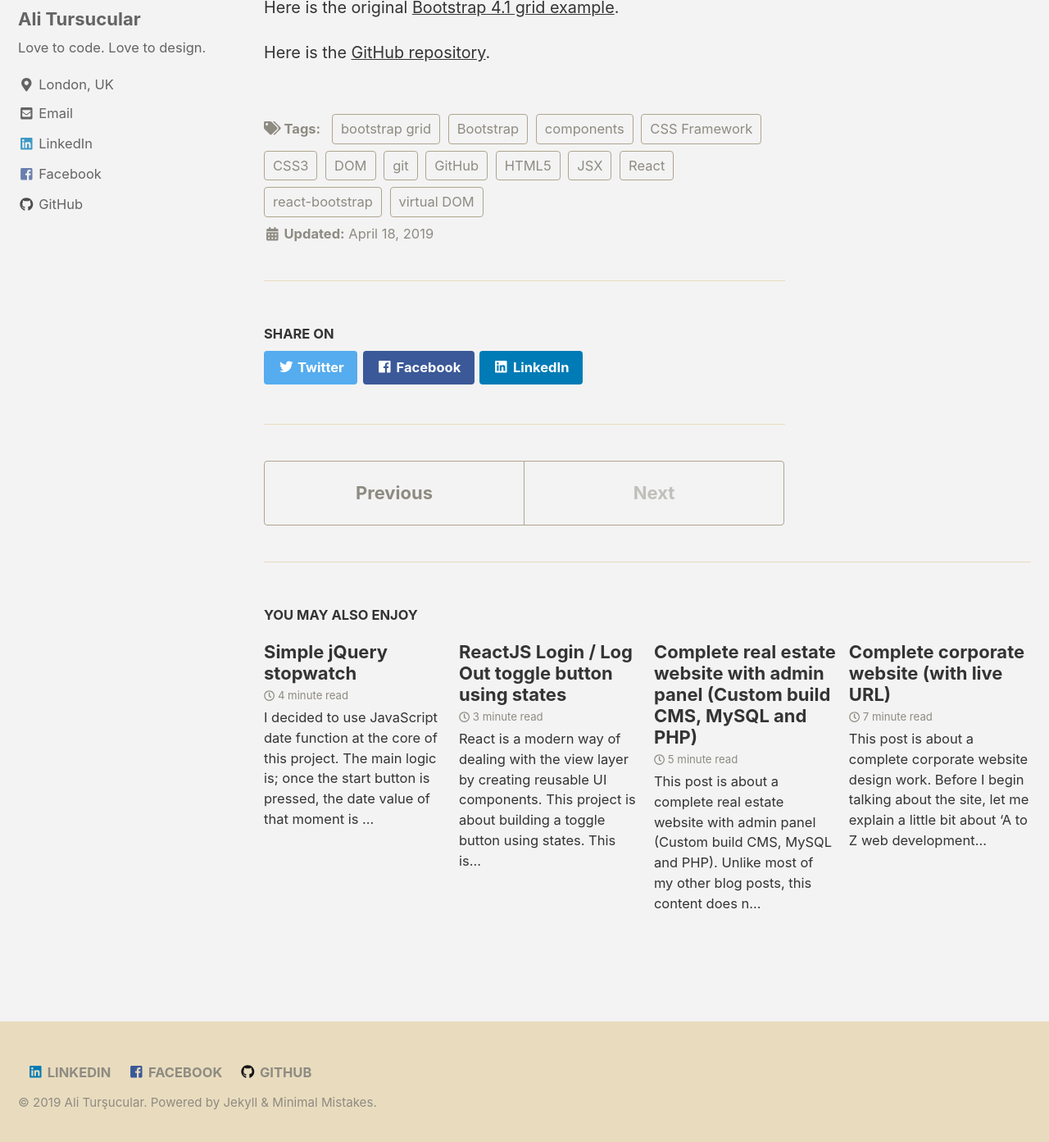
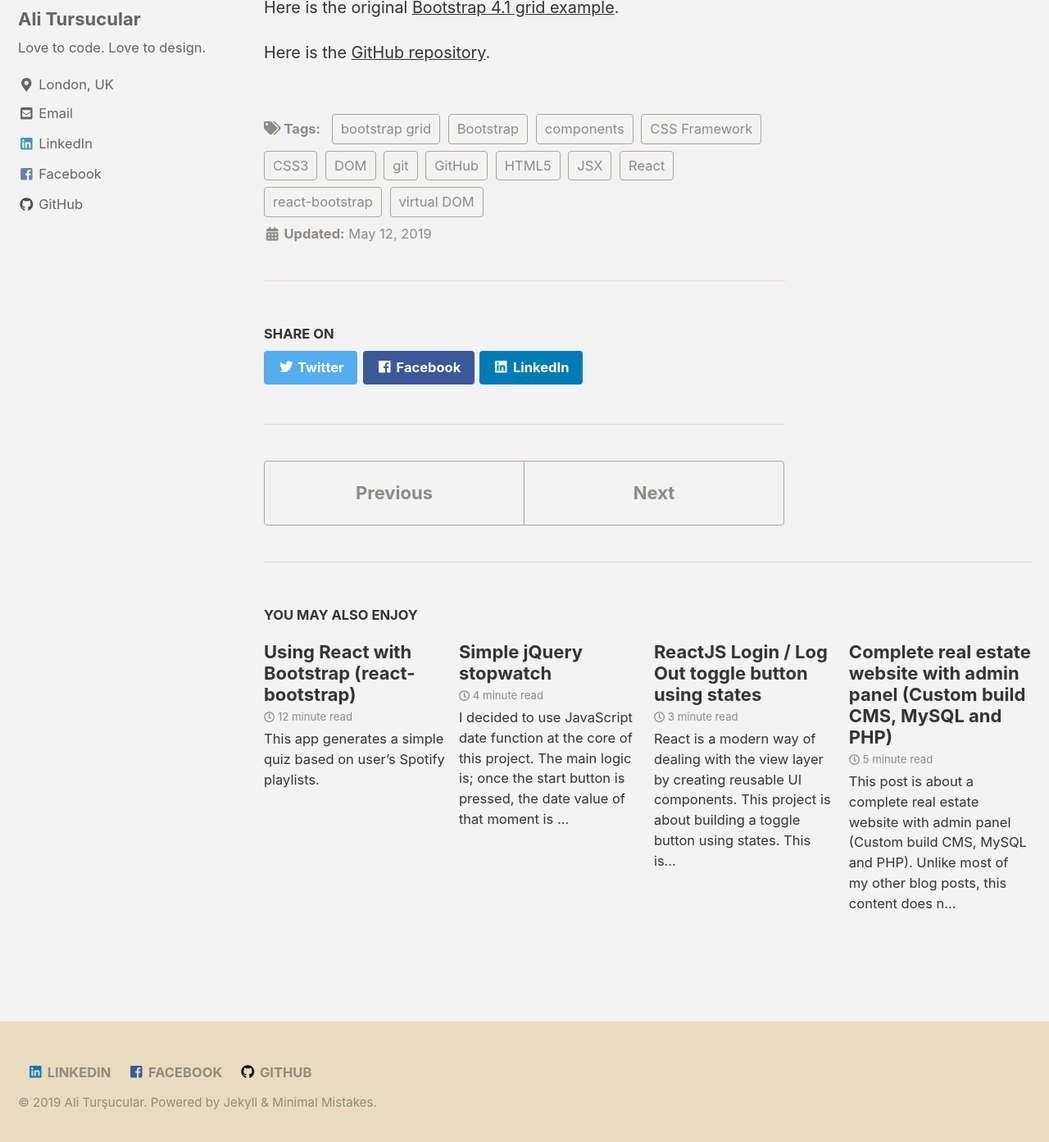
Before and after one commit to alitursucular/alitursucular.github.io, a Jekyll site: the page built from _posts/2019-05-12-using-react-with-bootstrap.md, in a window 1280 px wide and 1400 px high, scrolled down 3477 px. Shown: the top 1393 px of the window at 82% size. Built offline with Jekyll 4.4.1, drawn with Linux system fonts in a browser that asks for light colours; cached includes are drawn as plain includes; some of the changed lines change nothing that is shown.

Commit message:
Initial commit & update

````diff
--- a/_posts/2019-04-18-using-react-with-bootstrap.md
+++ b/_posts/2019-05-12-using-react-with-bootstrap.md
@@ -1,6 +1,6 @@
 ---
 title: "Using React with Bootstrap (react-bootstrap)"
-date: 2019-04-18
+date: 2019-05-12
 tags:
   [
     React,
--- /dev/null
+++ b/_posts/2019-05-29-spotify-playlists-quiz-with-react.md
@@ -0,0 +1,359 @@
+---
+title: "Using React with Bootstrap (react-bootstrap)"
+date: 2019-05-29
+tags:
+  [
+    React,
+    Bootstrap,
+    HTML5,
+    CSS3,
+    React,
+    components,
+    JSX,
+    git,
+    GitHub,
+    DOM,
+    virtual DOM,
+    Spotify API,
+    Single Page Application (SPA)
+  ]
+excerpt: "This app generates a simple quiz based on user's Spotify playlists."
+---
+
+Here is the [demo](https://alitursucular.github.io/spotify-playlists-quiz-with-react-demo/) and [GitHub repository](https://github.com/alitursucular/spotify-playlists-quiz-with-react-demo).
+
+**Short introduction to React**
+
+React is one of the most popular JavaScript libraries for interactive web applications. It enables developers to create reusable UI components and eases to deal with the view layer. It can handle complex updates in applications by _manipulating the DOM_ if necessary. By definition, DOM manipulation is the heart of the modern, interactive web. However, updating DOM is a lot slower than many JavaScript operations. That creates a problem. Especially if we are dealing with huge amounts of DOM manipulation.
+
+**Scope of our App**
+
+This app generates a simple quiz based on user's Spotify playlists. Obviously, React relies at the heart of this project. Our fundamental focus was to create a single page React application with below features:
+- Connecting to Spotify Web API,
+- Accessing provided data,
+- Extracting useful information from that data,
+- Generating multiple choice questions.
+
+**App structure (components and functions)**
+
+```bash
+- functions
+    - prepareQuestionsFunctions
+    - spotifyFunctions
+- App.js
+    - LoginOrGreeting
+        - AccountLogin
+        - Greeting
+    - GetUserPlaylists
+    - GetPlaylistTracks
+    - CreateQuestions
+        - Score
+        - QuestionsContainer
+        - Result
+```
+
+Each component has its own _CSS_ file. Although it is super useful, we didn't prefer to use _CSS modules_, since our app did not require to have unique classnames for every component. By definition, CSS Modules let us use the same CSS class name in different files without worrying about naming clashes. [More info here](https://css-tricks.com/css-modules-part-1-need/).
+
+Let's begin with our main component `App.js`. We will analyze the rest in the _components breakdown_ section. This component is the mother of all components. It has one and only resposibility: control the app flow! It is done via _receiving props_ and _callback props_ (react way of passing actions from parent to children).
+
+Here is the flow diagram of <App />:
+  1. Render an unchanged header and a footer regardless of the app logic.
+  2. Render `<LoginOrGreeting />` and receive App's _isLogged_ and _token_ states.
+  3. If _islogged_ is true, render `<GetUserPlaylists />`, pass token as props and expect playlist id. Update _selectedPlaylist_ state in the callback.
+  4. If playlist id is received, render `<GetPlaylistTracks />`, pass token + selectedPlaylist as props and expect tracks array. Update _tracks_ state in the callback.
+  5. If tracks array has a length, render `<CreateQuestions />`, pass tracks array as props. (Last component doesn't have a callback).
+
+**Spotify Web API**
+
+Spotfiy has a list of libraries for integrating with the Spotify Web API using several programming languages and platforms. We used [jmperez/spotify-web-api-js](https://github.com/jmperez/spotify-web-api-js) JavaScript library for this project. We first made a node installation and then instantiate the wrapper.
+
+```bash
+npm install -S spotify-web-api-js
+```
+```javascript
+const spotifyWebApi = new Spotify();
+```
+
+After setting up the environment, we coded our own functions on top of this library. All functions are collected in a single file named `spotifyFunctions.js`. We accessed them with _import_ in which component we need:
+
+```javascript
+import * as spotifyFunctions from './functions/spotifyFunctions.js';
+
+// Example usage:
+...
+...
+spotifyFunctions.setAccessToken(...);
+spotifyFunctions.getUserPlaylists();
+spotifyFunctions.getSimplePlaylistTracks(...);
+...
+...
+```
+
+As it is stated in _App structure_ section, several components share the work load of fetching data & getting useful information out of it. Thus, these components actually become an individual app itself. This is one of the beauties of React, if we ever need to use Spotify user playlists information for some other project, we only need that component and the Web API wrapper (reusable components).
+
+**Components breakdown**
+
+- **LoginOrGreeting Component:** This component acts as a container for the login screen and greeting. It is the very first component that App.js renders. Initially, _isLogged_ and _accessToken_ states are false and null. Therefore, it first renders `<AccountLogin/>`. Its main responsibility is to decide which component to render and report this to its parent, App.js.
+
+Once AccountLogin component renders, we obtain an ugly URL that contains our _access_token_. In our _componentDidMount method_, we parse this URL and set it to state (along with isLogged state). At this moment, since we are logged in, our component renders `<Greeting />` and passes _accessToken_ props to it.
+
+NOTE: If we can't obtain the URL, we won't have access_token. Therefore, our component would render `<AcountLogin />` again. However, this is not an endless loop! Since the generated link in `<AcountLogin />` makes the actual login request to Spotify, it has to be clicked by the user.
+
+```javascript
+class LoginOrGreeting extends Component {
+
+	constructor(props) {
+		super(props)
+		this.state = {
+			isLogged: false,
+			accessToken: null
+		}
+	}
+
+	componentDidMount() {
+		const accessToken = spotifyFunctions.spotifyAccessTokenAuth();
+		if (accessToken) {
+			this.setState({
+				isLogged: true,
+				accessToken: accessToken
+			})
+			this.props.myState(true);
+			this.props.myToken(accessToken);
+		} else {
+			this.setState({
+				isLogged: false,
+				accessToken: null
+			})
+			this.props.myState(false);
+			this.props.myToken(null);
+		}
+	}
+
+	render() {
+		return (
+			!this.state.isLogged ? <AccountLogin /> : <Greeting accessToken={this.state.accessToken} />
+		);
+	}
+}
+
+export default LoginOrGreeting;
+```
+
+- **AccountLogin Component:** This simple presentational component mainly renders the login screen HTML. It is a child of <LoginOrGreeting /> and it's main responsibility is to make a login request to Spotify on user click. We see this component in action if:
+  1. User logs in for the first time.
+  2. Login is unsuccessfull.
+  3. Spotify session expired. (We currently do not have a condition for that)
+
+```javascript
+class AccountLogin extends Component {
+
+  render() {
+    return (
+      <div className="col-md-12 AccountLogin">
+        <div className="col-md-12">
+          <h5 className="mb-5 mt-2">This app generates a simple quiz based on your Spotify playlists.</h5>
+        </div>
+        <div className="col-md-12">
+          <img src={react_logo} className="AccountLogin-logo-react" alt="logo" />
+          <img src={add} className="AccountLogin-add-sign" alt="logo" />
+          <img src={spotify_logo} className="AccountLogin-logo-spotify" alt="logo" />
+        </div>
+        <div className="col-md-12 mt-5 mb-3">
+          <a className="btn AccountLogin-link"
+            href={spotifyFunctions.fromLoginUrl()}
+          > Login to Spotify
+          </a>
+        </div>
+        <p>
+          <small className="AccountLogin-warning-note"><i>
+            We will request authorization from Spotify only to view your <b>name</b>, <b>playlists</b> and their <b>tracks</b>.<br />
+            None of this information will be recorded or shared with third parties.
+          </i></small>
+        </p>
+      </div>
+    );
+  }
+}
+
+export default AccountLogin;
+```
+
+- **Greeting Component:** This is another simple component and a child of `<LoginOrGreeting />`. It renders the welcome message. In addition to that, it displays how many playlists found in users Spotify account. (*Note that, we could split this component further. Currently, it does not only render the HTML, but also fetches _name_, _surname_ and _number of playlists_ through its _lifecycle method_).
+
+```javascript
+class Greeting extends Component {
+
+    constructor(props) {
+        super(props)
+        this.classes = props;
+        this.state = {
+            playlistCount: 0,
+            username: ''
+        }
+    }
+
+    isMoreThanOne = () => {
+        const playlistCount = this.state.playlistCount;
+        return (playlistCount > 1 ? 's' : '');
+    }
+
+    async componentDidMount() {
+        await spotifyFunctions.setAccessToken(this.props.accessToken);
+        const playlists = await spotifyFunctions.getUserPlaylists();
+        const bulkUserData = await spotifyFunctions.getUsername();
+
+        this.setState({
+            username: bulkUserData.display_name,
+            playlistCount: playlists.length
+        });
+    }
+
+    render() {
+        return (
+            <div className="col-md-12 mt-5 Greeting">
+                <h2 className="mb-4">Hello <span>{this.state.username}</span>!</h2>
+                <p className="mb-4">We found <span>{this.state.playlistCount} playlist{this.isMoreThanOne()}</span> in your Spotify account.<br />
+                    Choose one from the following dropdown menu and start your quiz!</p>
+            </div>
+        );
+    }
+}
+
+export default Greeting;
+```
+
+- **GetUserPlaylists Component:** `<GetUserPlaylists />` is triggered by _isLogged_ state in App.js (its parent) Its responsibilities are:
+  1. Getting user playlists from Spotify.
+  2. Displaying them in a form of HTML select element.
+  3. Making a callback to its parent for the selected playlist id.
+  4. Staying alert for playlist changes made by the user, and repeat above.
+
+```javascript
+class GetUserPlaylists extends Component {
+    constructor(props) {
+        super(props);
+        this.state = {
+            playlists: [],
+            selectedPlaylist: null
+        }
+        this.handleSelect = this.handleSelect.bind(this);
+    }
+
+    handleSelect(e) {
+        this.setState({
+            selectedPlaylist: e.target.value,
+        })
+        this.props.myPlaylist(e.target.value);
+    }
+
+    async componentDidMount() {
+        await spotifyFunctions.setAccessToken(this.props.myToken);
+        const playlists = await spotifyFunctions.getUserPlaylists();
+        this.setState({
+            playlists: playlists
+        });
+    }
+
+    renderListItems = () => {
+        const playlistItems = this.state.playlists.map((o) => <option key={o.id} value={o.id}>{o.playlistName}</option>);
+        return (
+            playlistItems
+        );
+    }
+
+    render() {
+        return (
+            <select className="form-control" onChange={this.handleSelect}>
+                <option key="0" value=''>Choose your playlist!</option>
+                {this.renderListItems()}
+            </select>
+        );
+    }
+}
+
+export default GetUserPlaylists;
+```
+
+- **GetPlaylistTracks Component:** This component is a pure container component. It has nothing to render so, it is not responsible for any type of UI presentation. It receives accessToken and the selected playlist as props from its parent App.js. It's resposibilities are:
+  1. Get all tracks of the selected playlist.
+  2. Clean this tracklist data and set state.
+  3. Return this clean array of tracks to the parent,
+  4. Be responsive for playlist changes (if props changes), and repeat above.
+
+```javascript
+class GetPlaylistTracks extends Component {
+
+    constructor(props) {
+        super(props);
+        this.state = {
+            playlistTracks: []
+        }
+    }
+
+    async fetchTracks(receivedPlaylistId) {
+        const RAWplaylistTracks = await spotifyFunctions.getSimplePlaylistTracks(receivedPlaylistId);
+        const CLEANtracksList = RAWplaylistTracks.map((o) => o.artistName + "+" + o.albumName + "+" + o.trackName);
+
+        this.setState({
+            playlistTracks: CLEANtracksList
+        });
+        this.props.myTracks(this.state.playlistTracks);
+    };
+
+    componentDidUpdate(prevProps) {
+        if (prevProps.myPlaylist !== this.props.myPlaylist) {
+            this.fetchTracks(this.props.myPlaylist);
+        }
+    }
+
+    async componentDidMount() {
+        await spotifyFunctions.setAccessToken(this.props.myToken);
+        this.fetchTracks(this.props.myPlaylist);
+    }
+
+    render() {
+        return null;
+    }
+}
+
+export default GetPlaylistTracks;
+```
+
+- **CreateQuestions Component:** `<CreateQuestions />` itselft a container component that manages 3 more child _presentational components_ written as _stateless functional components_. It's responsibilities are:
+  1. Receive _myTracks_ props and pass this tracks array to `prepareQuestions` function. (and set state regarding to returned data)
+  2. Manage _correct_, _incorrect_ state values and pass props to `<Score />` for display.
+  3. Pass props to `<QuestionsContainer />` and invoke a callback function when user clicks an answer (onChange event).
+  4. Calculate number of remaining questions (the _current_ state), correct / incorrect states.
+  5. Manage `<Result />` and pass the _correct_ state as props. Result component uses _props.correct_ to decide which type of result to display once user finishes the quiz. Moreover, Result component has a `start over?` button. Buttons _onClick event attribute_ is attached to a callback function on its parent `<CreateQuestions />`, where invokes lifecycle method to request new set of questions for the same playlist.
+
+_See my other React posts: [Fetching data from a RESTful API using Fetch API with React](https://alitursucular.github.io/fetching-api-data-with-reactjs/)_ and _[Using React with Bootstrap (react-bootstrap)](https://alitursucular.github.io/using-react-with-bootstrap/)_
+
+**Notes, Bugs & References / Reads**
+
+> There is too much passing props back and forth. We could think of using [React Context API](https://reactjs.org/docs/context.html). Context provides a way to pass data through the component tree without having to pass props down manually at every level.
+> As we discussed above, App.js is responsible for the main app flow. It handles the flow by props and callbacks. We could use _Redux_ as the state container.
+> We could separate our components further. It would allow them to be more reusable and understandable for developer fellows.
+> We are aware that there are some bugs in the generated questions. Especially for `prepareQuestionsFunctions.js`:
+  * It does not look for duplicates. i.e.: Imagine a playlist consists of only Metallica songs. In that case, "Who / which group sings....?" question will always have the same answer.
+  * It does not check for 'undefined'. It is possible to have undefined answers in questions.
+  * It does not check number of tracks in the selected playlist. This could cause duplicate questions or same answers. Since we are selecting 10 random indexes from the playlist, any playlist with less than 10 tracks would have duplicate indexes. We may experience this duplication either in questions or answers.
+
+Despite the above-mentioned facts, we didn't proceed any further with them because it is not in the scope of this project. We mainly focused on receiving data and displaying it using the React environment.
+
+Here are several references and great reads related to this project:
+
+> Passing information to nested components (React.context) [Link](https://stackoverflow.com/questions/48157223/how-to-pass-information-to-nested-components-in-react).
+> Updating parent state from a child component [Link](https://stackoverflow.com/questions/35537229/how-to-update-parents-state-in-react).
+> Query-string [Link](https://www.npmjs.com/package/query-string).
+> Async function vs. a function that returns a promise [Link](https://dev.to/mywebstuff_hq/async-function-vs-a-function-that-returns-a-promise-3lpo).
+> Good approach React & Spotify Shuffle Blog [Link](https://hackernoon.com/build-a-react-shuffle-blog-using-the-spotify-api-d5498d47c47b).
+> Spotify referred Web API Wrapper [Link](https://github.com/jmperez/spotify-web-api-js).
+> Derive states from props [Link 1](https://stackoverflow.com/questions/32414308/updating-state-on-props-change-in-react-form), [Link 2](https://alligator.io/react/get-derived-state/).
+> Presentational vs. container components [Link](https://flaviocopes.com/react-presentational-vs-container-components/).
+> React Router [Link](https://codeburst.io/getting-started-with-react-router-5c978f70df91).
+
+Thank you for reading! I would be happy to hear your thoughts and comments.
+
+Here is the [demo](https://alitursucular.github.io/spotify-playlists-quiz-with-react-demo/).
+
+Here is the [GitHub repository](https://github.com/alitursucular/spotify-playlists-quiz-with-react-demo).
````
